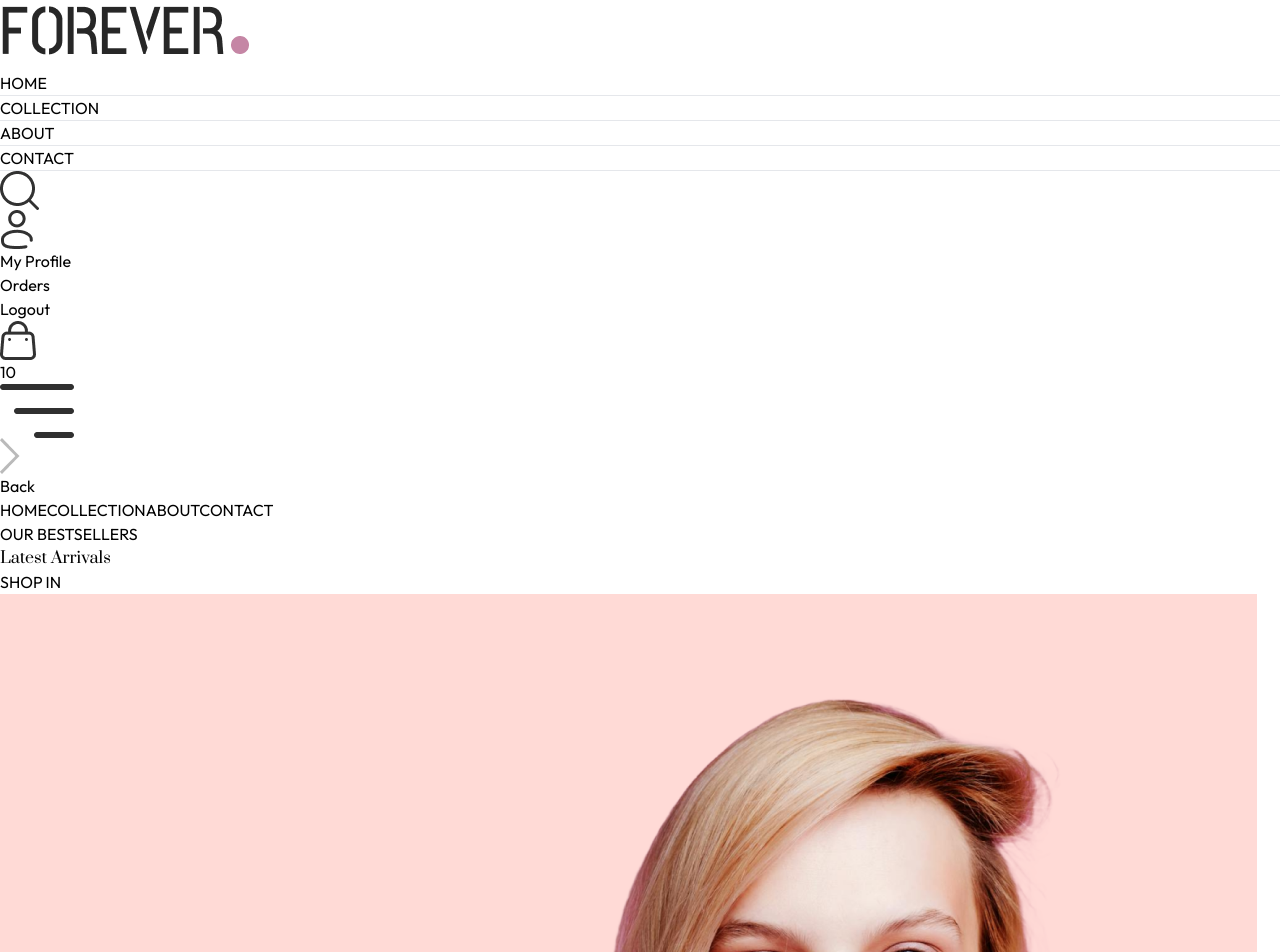
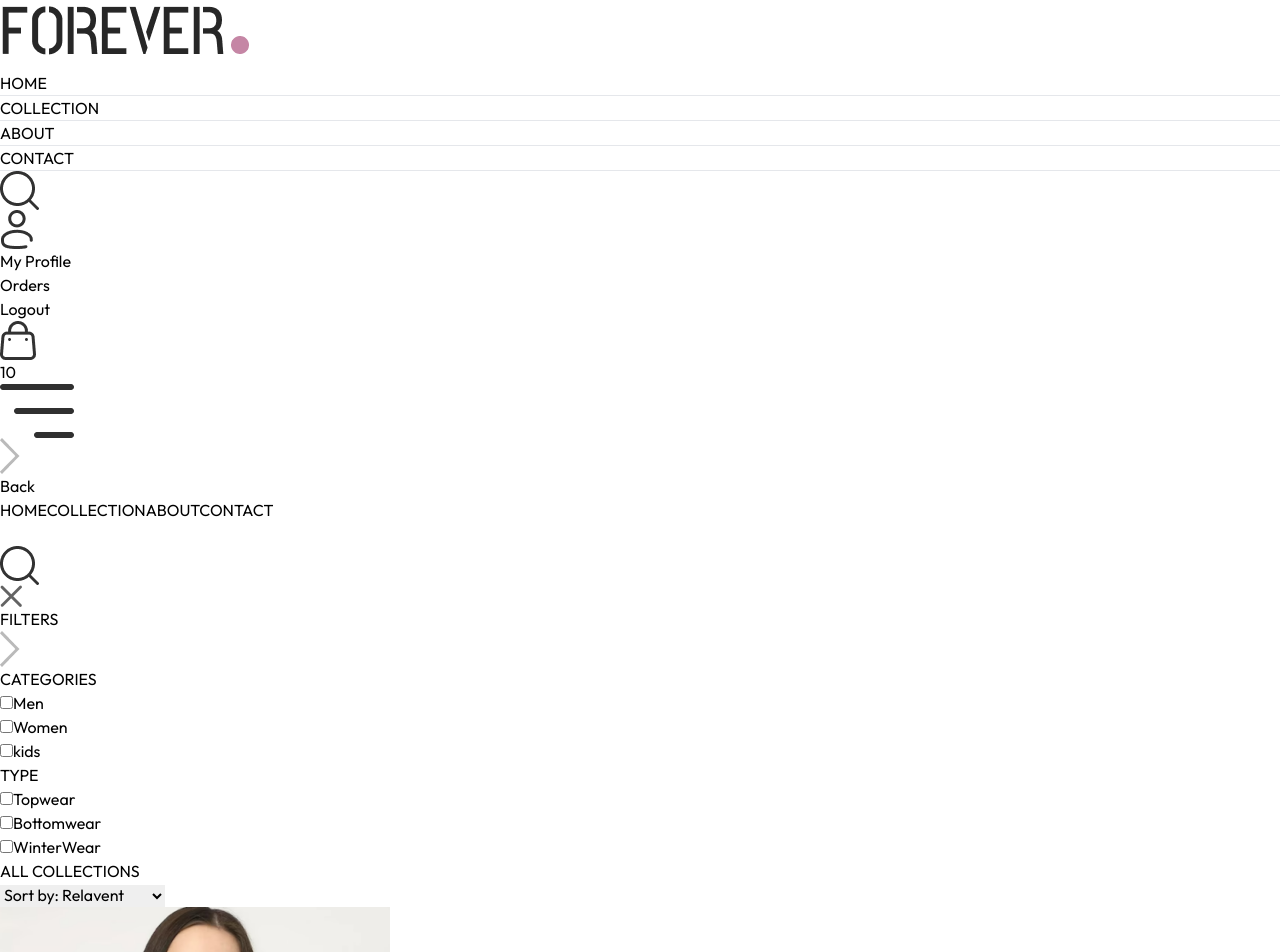
Before and after one commit to cbtruong/FT-Ecommerce, a React (Vite) app in the folder client/: page /collection in a window 1280 px wide. Shown: the top 952 px of the page. Built offline with nearby package versions, Linux system fonts and the light colour scheme.

Commit message:
create search funtionality componnent

```diff
--- a/client/src/App.jsx
+++ b/client/src/App.jsx
@@ -5,17 +5,19 @@
 import Cart from './pages/Cart';
 import Product from './pages/Product';
 import Login from './pages/Login';
-import Collection from './pages/Home';
+import Collection from './pages/Collection';
 import Orders from './pages/Orders';
 import PlaceOrder from './pages/PlaceOrder';
 import {Routes, Route} from 'react-router-dom'
 
 import Navbar from './components/Navbar';
 import Footer from './components/Footer';
+import SearchBar from './components/SearchBar';
 const App = () => {
   return (
     <div className='px-4 sm:px-[5vw] md:px-[7vw] lg:px-[9vw]'>
       <Navbar/>
+      <SearchBar/>
       <Routes>
         <Route path='/' element={<Home/>}/>
         <Route path='/collection' element={<Collection/>}/>
--- a/client/src/components/Navbar.jsx
+++ b/client/src/components/Navbar.jsx
@@ -1,8 +1,10 @@
-import React, { useState } from "react";
+import React, { useContext, useState } from "react";
 import { assets } from "../assets/frontend_assets/assets";
 import { NavLink, Link } from "react-router-dom";
+import { ShopContext } from "../context/ShopContext";
 
 const Navbar = () => {
+	const {setShowSearch} = useContext(ShopContext);
 	const [visible, setVisible] = useState(false);
 	return (
 		<div className="flex items-center justify-between py-5 font-medium">
@@ -39,6 +41,7 @@
 
 			<div className="flex items-center gap-6">
 				<img
+					onClick={()=>setShowSearch(true)}
 					src={assets.search_icon}
 					className="w-5 cursor-pointer"
 					alt=""
--- /dev/null
+++ b/client/src/components/SearchBar.jsx
@@ -0,0 +1,42 @@
+import React, { useContext, useEffect, useState} from "react";
+import { ShopContext } from "../context/ShopContext";
+import { assets } from "../assets/frontend_assets/assets";
+import { useLocation } from "react-router-dom";
+
+const SearchBar = () => {
+	const { search, setSearch, showSearch, setShowSearch } =useContext(ShopContext);
+	const location = useLocation();
+    const [visible, setVisible]=useState(false);
+
+    useEffect(()=>{
+        if (location.pathname.includes('collection') && showSearch){
+            setVisible(true);
+        }
+        else
+        {
+            setVisible(false);
+        }
+    },[location])
+
+    return showSearch && visible ? (
+		<div className="border-t border-b bg-gray-50 text-center">
+			<div className="inline-flex items-center justify-center border border-gray-400 px-5
+            py-2 my-5 mx-3 rounded-full w-3/4 sm:w-1/2">
+				<input
+					value={search}
+					onChange={(e) => setSearch(e.target.value)}
+					type="text"
+					className="flex-1 outline-none bg-inherit text-sm"
+				/>
+				<img
+					className="w-4"
+					src={assets.search_icon}
+					alt=""
+				/>
+			</div>
+            <img onClick={() => setShowSearch(false)} src={assets.cross_icon} className="inline w-3 cursor-pointer" alt="" />
+		</div>
+	) : null
+};
+
+export default SearchBar;
--- a/client/src/context/ShopContext.jsx
+++ b/client/src/context/ShopContext.jsx
@@ -1,4 +1,4 @@
-import { createContext } from "react";
+import { createContext, useState } from "react";
 import {products} from '../assets/frontend_assets/assets';
 
 export const ShopContext = createContext();
@@ -6,10 +6,18 @@
 const ShopContextProvider =(props)=>{
     const currency ='$';
     const delivery_fee=10;
+    const [search,setSearch]=useState("");
+    const [showSearch,setShowSearch]=useState(true);
+
+
     const value={
         products,
         currency,
-        delivery_fee
+        delivery_fee,
+        search,
+        setSearch,
+        showSearch,
+        setShowSearch
     }
     return (
         <ShopContext.Provider value={value}>
--- a/client/src/pages/Collection.jsx
+++ b/client/src/pages/Collection.jsx
@@ -1,11 +1,140 @@
-import React from 'react'
+import React, { useContext, useEffect, useState } from "react";
+import {ShopContext} from '../context/ShopContext'
+import { assets } from "../assets/frontend_assets/assets";
+import Title from '../components/Title';
+import ProductItem from '../components/ProductItem';
 
 const Collection = () => {
-  return (
-    <div>
 
-    </div>
-  )
-}
+  const {products,search,showSearch}=useContext(ShopContext);
+  const [showFilter,setShowFilter] =useState(false);
+  const [filterProducts,setFilterProducts]=useState([]);
+  const [category, setCategory] =useState([]);
+  const [subCategory,setSubCategory]=useState([]);
+  const [sortType,setSortType]=useState('relavent');
 
-export default Collection
+  const toggleCategory=(e)=>{
+    if (category.includes(e.target.value)){
+      setCategory(prev=> prev.filter(item => item !== e.target.value))
+    }
+    else{
+      setCategory(prev=>[...prev,e.target.value]);
+    }
+  }
+
+  const toggleSubCategory=(e)=>{
+    if (subCategory.includes(e.target.value)){
+      setSubCategory(prev=> prev.filter(item => item !== e.target.value))
+    }
+    else{
+      setSubCategory(prev=>[...prev,e.target.value]);
+    }
+  }
+  useEffect(()=>{
+    applyFilter();
+  },[category,subCategory,search])
+
+  const applyFilter =()=>{
+    let productsCopy = products.slice();
+
+    if (showSearch && search){
+      productsCopy= productsCopy.filter(item => item.name.toLowerCase().includes(search.toLowerCase()));
+    }
+
+    if (category.length >0){
+      productsCopy= productsCopy.filter(item => category.includes(item.category));
+    }
+
+    if (subCategory.length>0){
+      productsCopy= productsCopy.filter(item=> subCategory.includes(item.subCategory));
+    }
+    setFilterProducts(productsCopy);
+  }
+
+    const sortProduct = () => {
+
+      let fpCopy = filterProducts.slice();
+
+      switch (sortType) {
+        case 'low-high':
+          setFilterProducts(fpCopy.sort((a, b) => (a.price - b.price)));
+          break;
+
+        case 'high-low':
+          setFilterProducts(fpCopy.sort((a, b) => (b.price - a.price)));
+          break;
+
+        default:
+          applyFilter();
+          break;
+      }
+  };
+
+  useEffect(()=>{
+    sortProduct();
+  },[sortType]);
+	return (
+		<div className="flex flex-col sm:flex-row gap-1 sm:gap-10 pt-10 border-t">
+			{/* Filter Options */}
+      <div className="min-w-60">
+				<p onClick={()=>setShowFilter(!showFilter)} className="my-2 text-xl flex items-center cursor-pointer gap-2">
+					FILTERS
+          <img className={`h-3 sm:hidden ${showFilter?'rotate-90':''}`} src={assets.dropdown_icon} alt="" />
+				</p>
+				{/* Category Filter */}
+				<div className={`border border-gray-300 pl-5 py-3 mt-6 ${showFilter ? "" : "hidden"}`}>
+					<p className="mb-3 text-sm font-medium">CATEGORIES</p>
+					<div className="flex flex-col gap-2 text-sm font-light text-gray-700">
+						<p className="flex gap-2">
+              <input className="w-3" type="checkbox" value={'Men'}   onChange={toggleCategory} />Men
+            </p>
+            <p className="flex gap-2">
+              <input className="w-3" type="checkbox" value={'Women'} onChange={toggleCategory}   />Women
+            </p>
+            <p className="flex gap-2">
+              <input className="w-3" type="checkbox" value={'Kids'}  onChange={toggleCategory}  />kids
+            </p>
+					</div>
+				</div>
+        {/* SubCategory Filter */}
+        <div className={`border border-gray-300 pl-5 py-3 my-5 ${showFilter ? "" : "hidden"}`}>
+					<p className="mb-3 text-sm font-medium">TYPE</p>
+					<div className="flex flex-col gap-2 text-sm font-light text-gray-700">
+						<p className="flex gap-2">
+              <input className="w-3" type="checkbox" value={'Topwear'}    onChange={toggleSubCategory}/>Topwear
+            </p>
+            <p className="flex gap-2">
+              <input className="w-3" type="checkbox" value={'Bottomwear'} onChange={toggleSubCategory}   />Bottomwear
+            </p>
+            <p className="flex gap-2">
+              <input className="w-3" type="checkbox" value={'Winterwear'} onChange={toggleSubCategory}   />WinterWear
+            </p>
+					</div>
+				</div>
+			</div>
+
+      {/* Right Side */}
+      <div className="flex-1">
+        <div className="flex justify-between text-base sm:text-2xl mb-4">
+          <Title text1={'ALL'} text2={'COLLECTIONS'}/>
+          {/* Porduct Sort */}
+          <select onChange={(e)=>setSortType(e.target.value)} className="border-2 border-gray-300 text-sm px-2" id="">
+            <option value="relavent">Sort by: Relavent</option>
+            <option value="low-high"> Sort by: Low to hight</option>
+            <option value="high-low">Sort by: Hight to low</option>
+          </select>
+        </div>
+        {/* Map products */}
+        <div className="grid grid-cols-2 md:grid-cols-3 lg:grid-cols-4 gap-4 gap-y-6">
+        {
+          filterProducts.map((item,index)=>(
+            <ProductItem key={index} name={item.name} id={item._id} price={item.price} image={item.image} />
+          ))
+        }
+        </div>
+      </div>
+		</div>
+	);
+};
+
+export default Collection;
```
Also changed, not shown: 1 other file (tests, documents, lock files or other folders).
